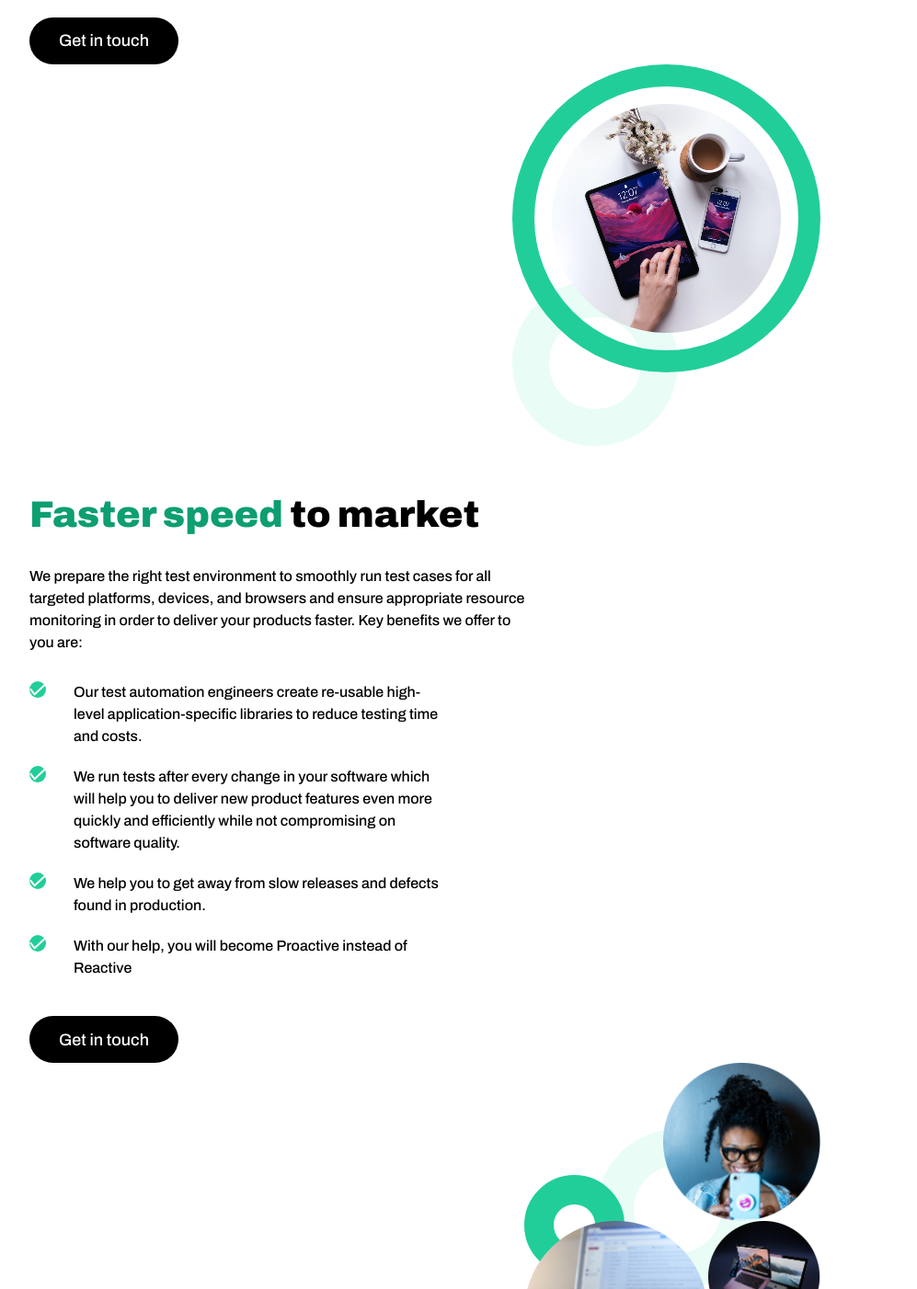
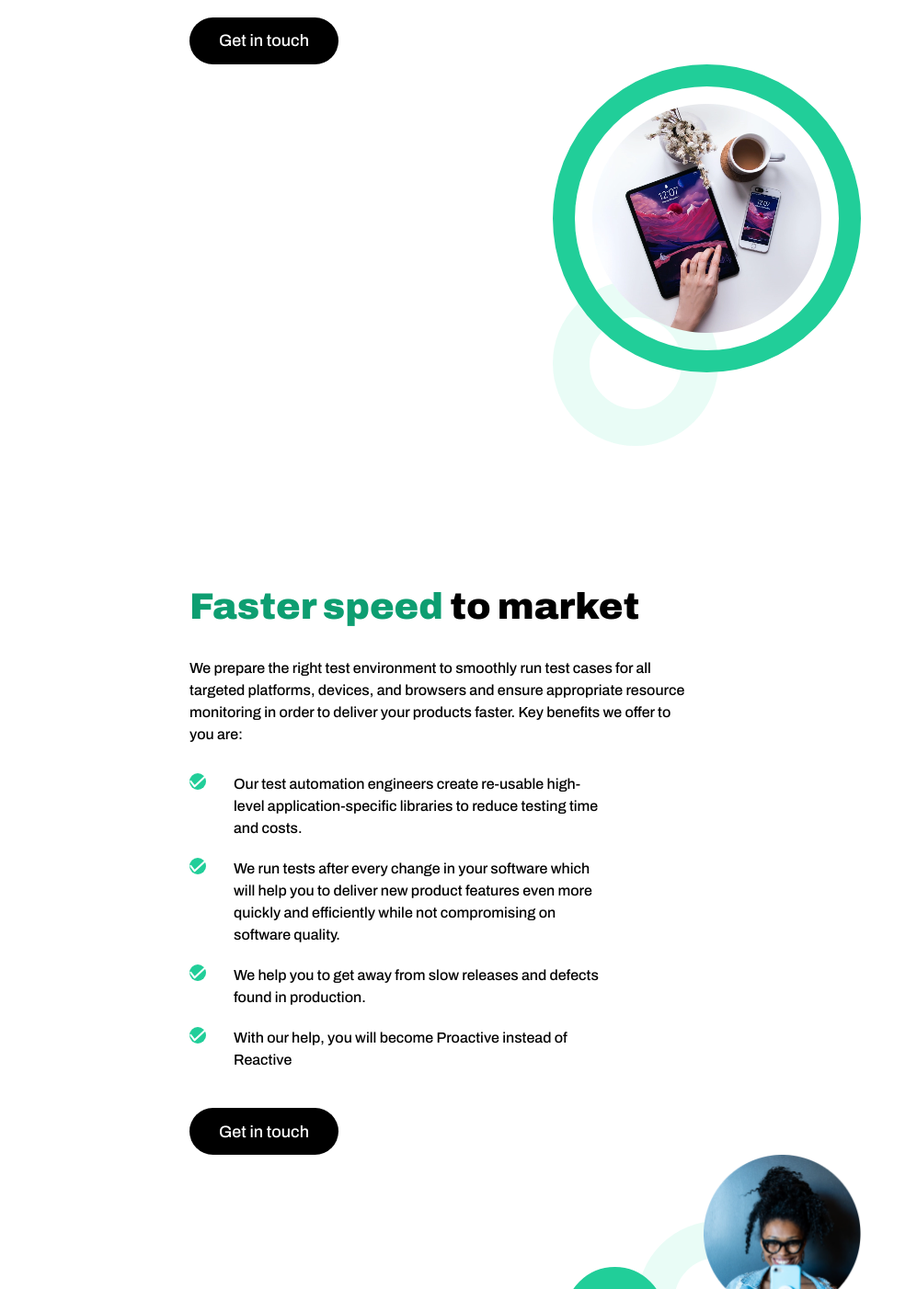
Before and after one commit to a11ysolutions/website, a React (Create React App) app: page /automation in a window 1280 px wide. Shown: the part 1758-3160 px from the top of the page at 92% size, without its empty margins (4-1001 px from the left). Built offline with nearby package versions, Linux system fonts and the light colour scheme.

Commit message:
fix: rectify alignment in shadowed section in automation

```diff
--- a/src/Components/Automation/Automation.css
+++ b/src/Components/Automation/Automation.css
@@ -165,6 +165,10 @@
 }
 
 @media screen and (min-width: 768px) and (max-width: 1500px) {
+  .automation-section{
+    align-self: center;
+  }
+
   .a11y-button.automation {
     align-self: start;
     margin-top: 30px;
@@ -216,10 +220,10 @@
     margin-left: 20px !important;
   }
 
-  .shadowed-section {
-    padding: 0;
-    align-items: flex-start;
-  }
+  /* .shadowed-section {
+    align-self: unset !important;
+    align-items: center;
+  } */
 
   .second-info .intermediate-image {
     margin-left: 270px;
--- a/src/Components/Automation/Automation.js
+++ b/src/Components/Automation/Automation.js
@@ -46,7 +46,7 @@ function Automation() {
                 pillPositionClass="pill-position"
             />
 
-            <section className="info-with-image first-info">
+            <section className="info-with-image automation-section first-info">
                 <div className="checked-info">
                     <BicolorTitledText
                         color1="#0D9E71"
@@ -69,7 +69,7 @@ function Automation() {
                     >Get in touch</Button>
                 </div>
 
-                <div className="intermediate-image">
+                <div className="intermediate-image a11y-img-combo">
                     <div className="automation-first-encircled-img">
                         <img src="./tablet-unpash.png" alt="Using a tablet" className="automation-first-image" />
                     </div>
@@ -77,7 +77,7 @@ function Automation() {
                 </div>
             </section>
 
-            <section className="info-with-image second-info">
+            <section className="info-with-image automation-section second-info">
                 <div className="checked-info">
                     <BicolorTitledText
                         color1="#0D9E71"
@@ -101,7 +101,7 @@ function Automation() {
                     >Get in touch</Button>
                 </div>
 
-                <div className="intermediate-image">
+                <div className="intermediate-image a11y-img-combo">
                     <img src="./women-with-mobile.png" alt="Woman using a mobile and smiling" className="automation-second-image" />
                     <div className="automation-second-image-container">
                         <img src="./laptop-and-tablet.png" alt="A laptop and a tablet" className="automation-third-image" />
@@ -114,7 +114,7 @@ function Automation() {
                 </div>
             </section>
 
-            <section className="info-with-image">
+            <section className="info-with-image automation-section">
                 <div className="checked-info">
                     <BicolorTitledText
                         color1="#0D9E71"
@@ -141,7 +141,7 @@ function Automation() {
                 </div>
 
 
-                <div className="intermediate-image">
+                <div className="intermediate-image a11y-img-combo">
                     <div className="automation-first-encircled-img">
                         <img src="./laptop-with-code.png" alt="A laptop with programming code written" className="automation-first-image" />
                     </div>
@@ -150,7 +150,8 @@ function Automation() {
             </section>
 
 
-            <section className="info-with-image shadowed-section">
+            <section className="shadowed-section">
+                <section className="info-with-image automation-section">
                     <div className="checked-info">
                         <BicolorTitledText
                             color1="#0D9E71"
@@ -181,6 +182,7 @@ function Automation() {
                         <img src="./programmer.png" alt="A programmer working in a computer" className="automation-fith-image" />
                     </div>
                 </section>
+            </section>
 
             <Toolset />
         </div>
```
Lines whose indentation alone changed are shown as unchanged.
